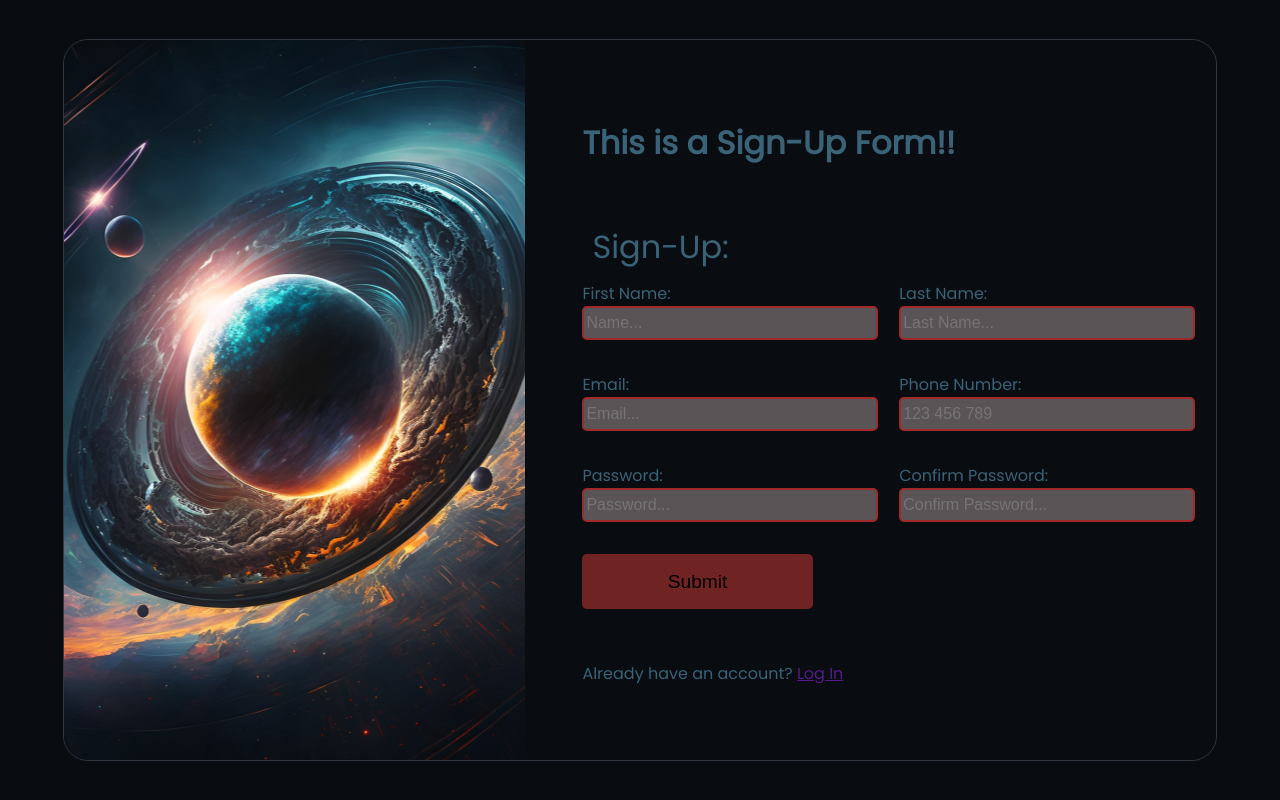
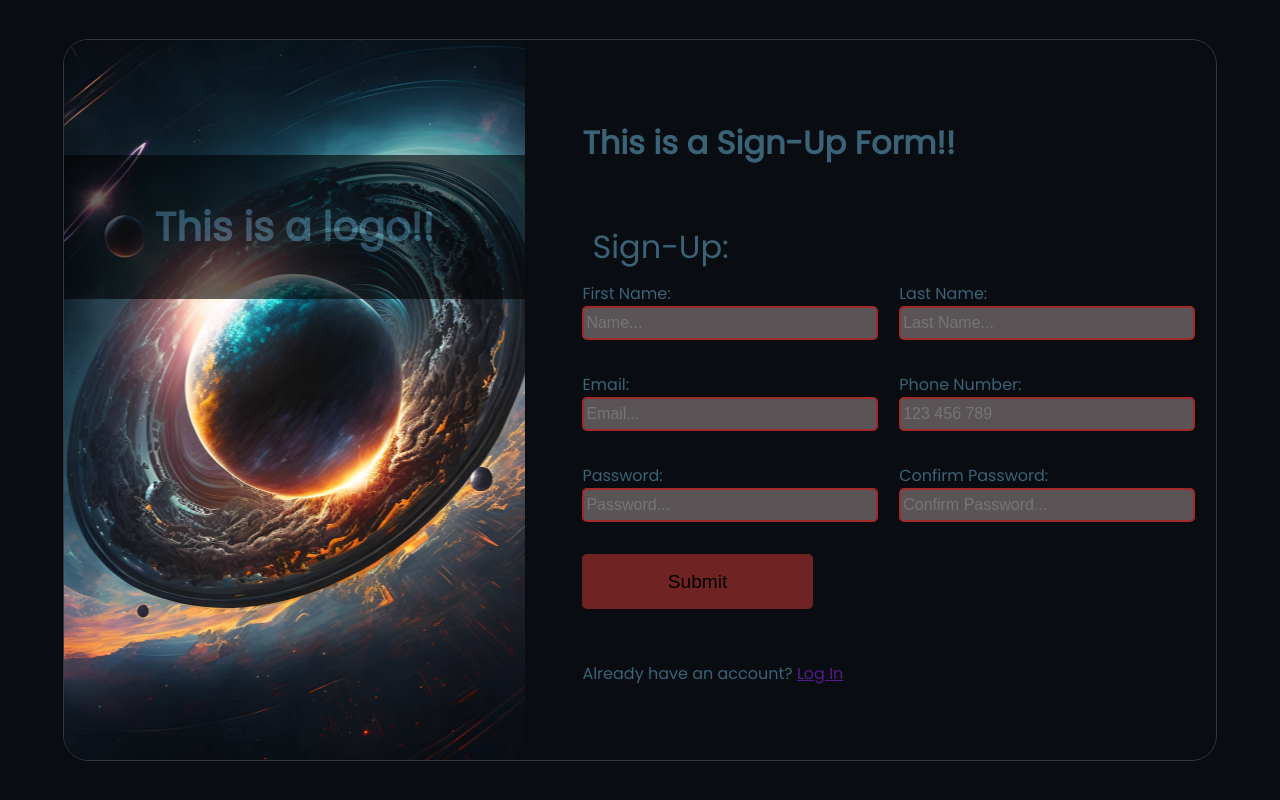
Before and after one commit to portaTuimil/Sign-Up_Form, a plain HTML site: page index.html in a window 1280 px wide. Drawn offline with Linux system fonts and the light colour scheme.

Commit message:
Place for a logo added

```diff
--- a/index.html
+++ b/index.html
@@ -7,7 +7,11 @@
 </head>
 <body>
 	<div class="content">
-		<div class="image-div"></div>
+		<div class="image-div">
+			<div class="logo-div">
+				<h1 class="logo">This is a logo!!</h1>
+			</div>
+		</div>
 
 		<div class="form-div">
 
--- a/styles.css
+++ b/styles.css
@@ -98,3 +98,20 @@ input:invalid{
     border-color: #a02a2a;
     border-style: solid;
 }
+
+.logo{
+    display:inline;
+    opacity: 100%;
+    font-size: 2.5rem;
+}
+
+.logo-div{
+    margin-top: 25%;
+    height: 20%;
+    width: 100%;
+    background-color: black;
+    opacity: 60%;
+    display: flex;
+    justify-content: center;
+    align-items: center;
+}
```
